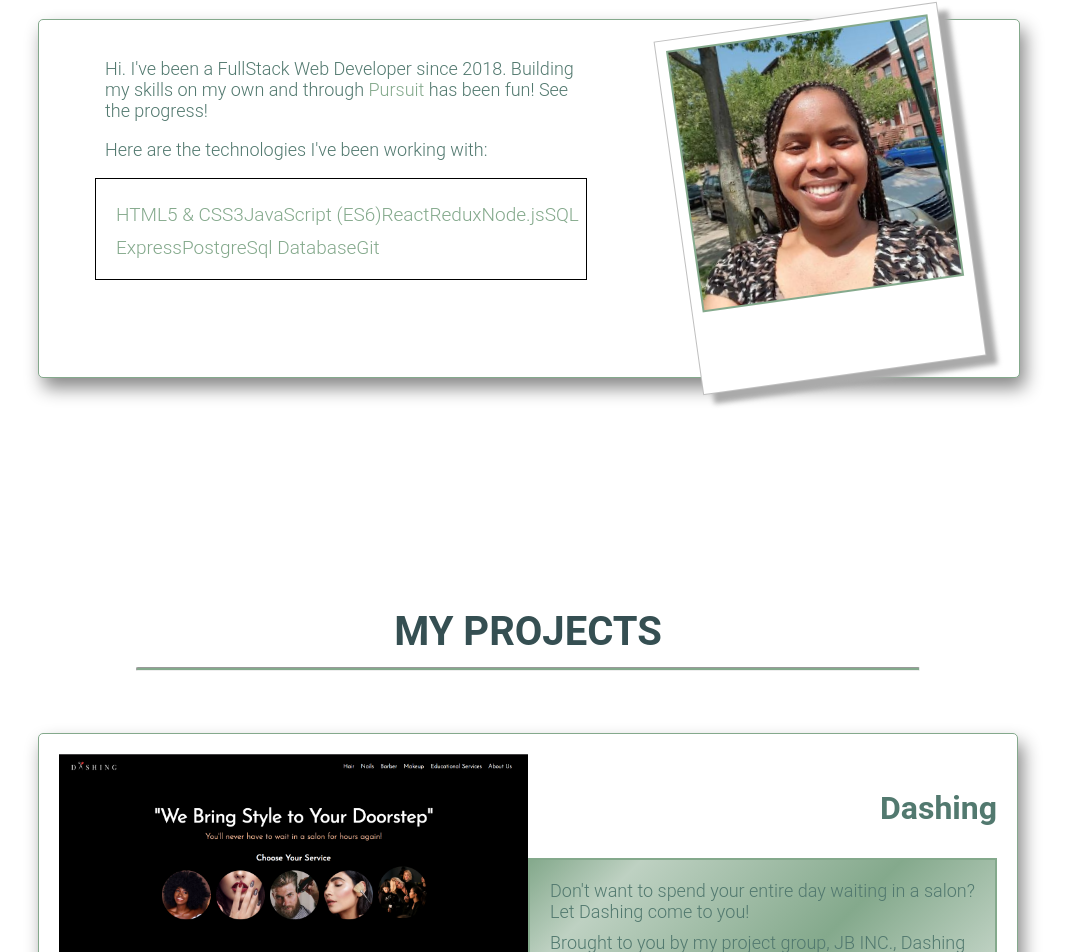
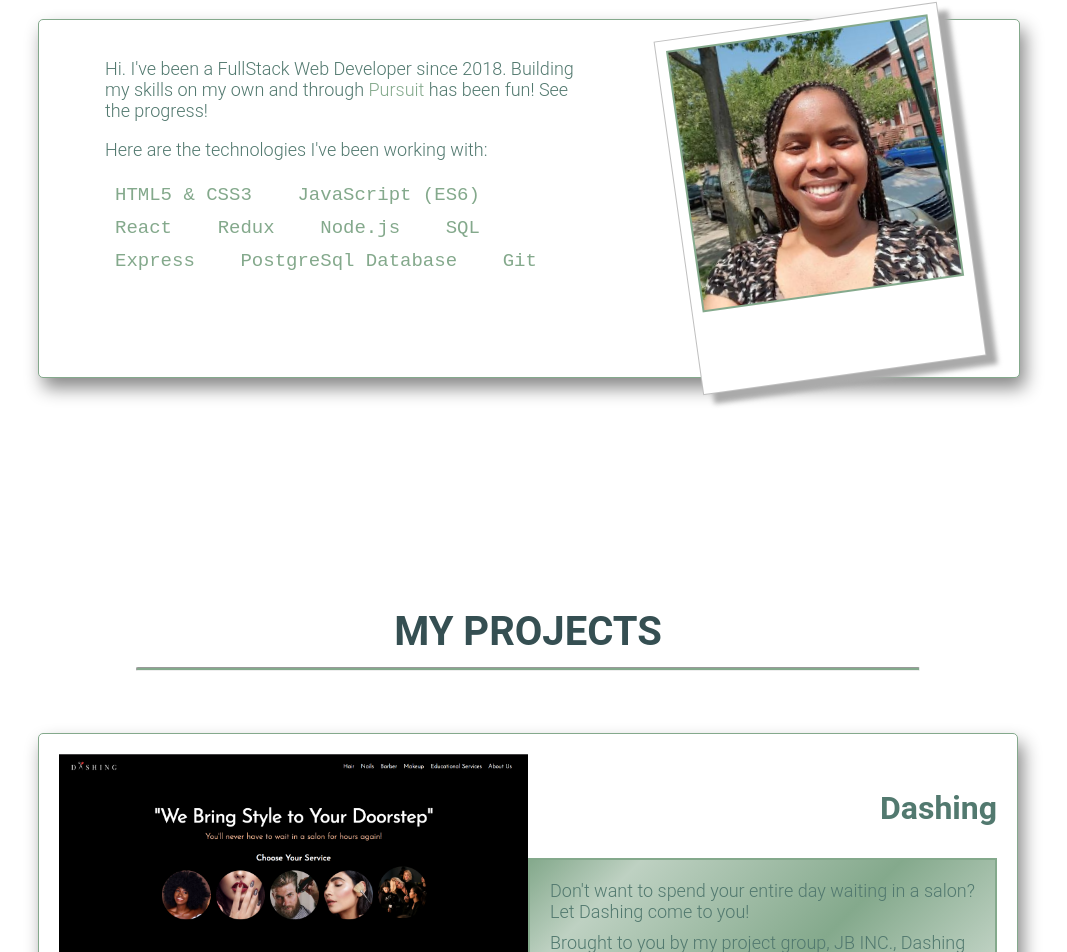
Before and after one commit to Nielene/NieleneThomas, a React (Create React App) app: page / in a window 1280 px wide. Shown: the part 889-1841 px from the top of the page, without its empty margins (112-1179 px from the left). Built offline with nearby package versions, Linux system fonts and the light colour scheme.

Commit message:
about me section fine now

```diff
--- a/src/components/Home/InnerComp/AboutMe.js
+++ b/src/components/Home/InnerComp/AboutMe.js
@@ -31,14 +31,14 @@ class AboutMe extends Component {
 
               <div className='ulListsDiv'>
                 <ul>
-                  <li>HTML5 & CSS3</li>
-                  <li>JavaScript (ES6)</li>
-                  <li>React</li>
-                  <li>Redux</li>
-                  <li>Node.js</li>
-                  <li>SQL</li>
-                  <li>Express</li>
-                  <li>PostgreSql Database</li>
+                  <li>HTML5 & CSS3 &nbsp;&nbsp;&nbsp;</li>
+                  <li>JavaScript (ES6)    &nbsp;&nbsp;&nbsp;</li>
+                  <li>React    &nbsp;&nbsp;&nbsp;</li>
+                  <li>Redux    &nbsp;&nbsp;&nbsp;</li>
+                  <li>Node.js    &nbsp;&nbsp;&nbsp;</li>
+                  <li>SQL    &nbsp;&nbsp;&nbsp;</li>
+                  <li>Express    &nbsp;&nbsp;&nbsp;</li>
+                  <li>PostgreSql Database    &nbsp;&nbsp;&nbsp;</li>
                   <li>Git</li>
                 </ul>
               </div>
--- a/src/css/AboutMe.css
+++ b/src/css/AboutMe.css
@@ -9,7 +9,6 @@
   font-size: 40px;
   margin: 0px;
   color: #354F52;
-  /* font-weight: bolder; */
 }
 
 .line1 {
@@ -46,60 +45,40 @@
 
 .leftSide li {
   color: #84A98C;
-  /* font-weight: bold; */
 }
 
 
 .paragraphs p {
   color: #52796F;
-  /* font-weight: bold; */
   padding: 0px 10px 0px 10px;
 }
 .paragraphs a {
   color: #84A98C;
-  /* margin: 0 5px 0 0; */
   text-decoration: none;
 }
 
 
 .ulListsDiv {
+  font-family: monospace;
   width: 100%;
+  height: 100px;
   display: flex;
-  /* flex-direction: row;
-  justify-content: space-between; */
-  /* width: fit-content; */
-  border: 1px solid black;
-  height: 100px;
 }
 .ulListsDiv ul {
   /* width: fit-content; */
   padding: 0 0 0 20px;
-  /* height: 100px; */
+  margin: 0px;
 
-  /* padding: 0;
-  margin: 0;
-  list-style: none;
-  border: 1px solid silver; */
-  /* -ms-box-orient: horizontal; */
-  /* display: -webkit-box;
-  display: -moz-box;
-  display: -ms-flexbox;
-  display: -moz-flex;
-  display: -webkit-flex; */
   display: flex;
   flex-wrap: wrap;
   flex-direction: row;
-
+  justify-content: flex-start;
+  align-items: center;
 }
 .ulListsDiv li {
-  padding-bottom: 10px;
   list-style-type: none;
   font-size: 19px;
 
-  /* display: flex;
-  flex-wrap: wrap;
-  flex-direction: column;
-  align-items: space-around; */
 }
 
 .rightSide {
@@ -109,7 +88,6 @@
 }
 
 .rightSideImgDiv {
-  /* width: 284px; */
   height: 335px;
   padding: 10px;
   border: 1px solid #BFBFBF;
@@ -124,7 +102,6 @@
 
 .rightSideImgDiv img {
   width: 260px;
-  /* height: 300px; */
   text-align: center;
   border: 2px solid #84A98C;
 }
```
Also changed, not shown: 1 other file (tests, documents, lock files or other folders).
